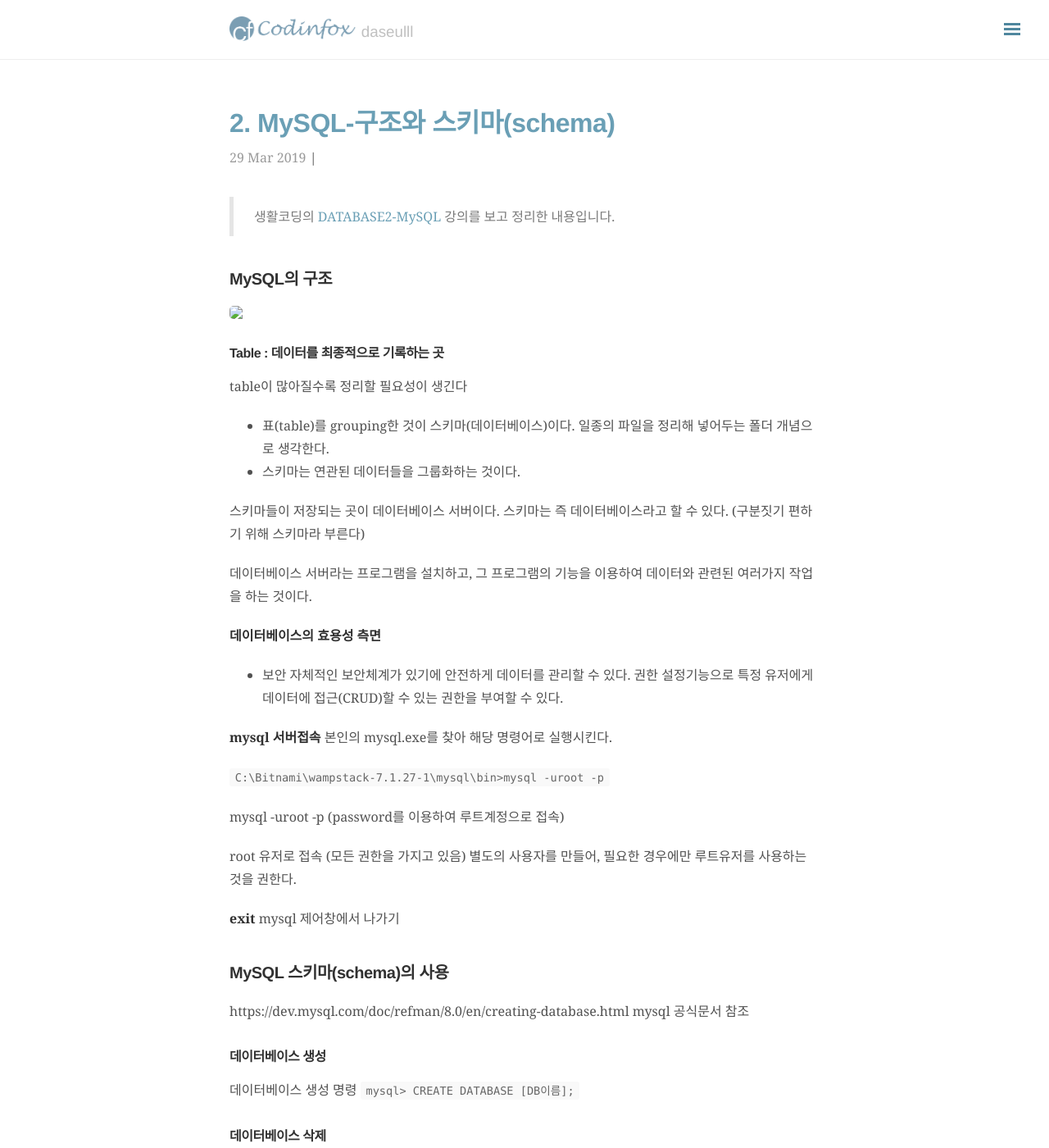
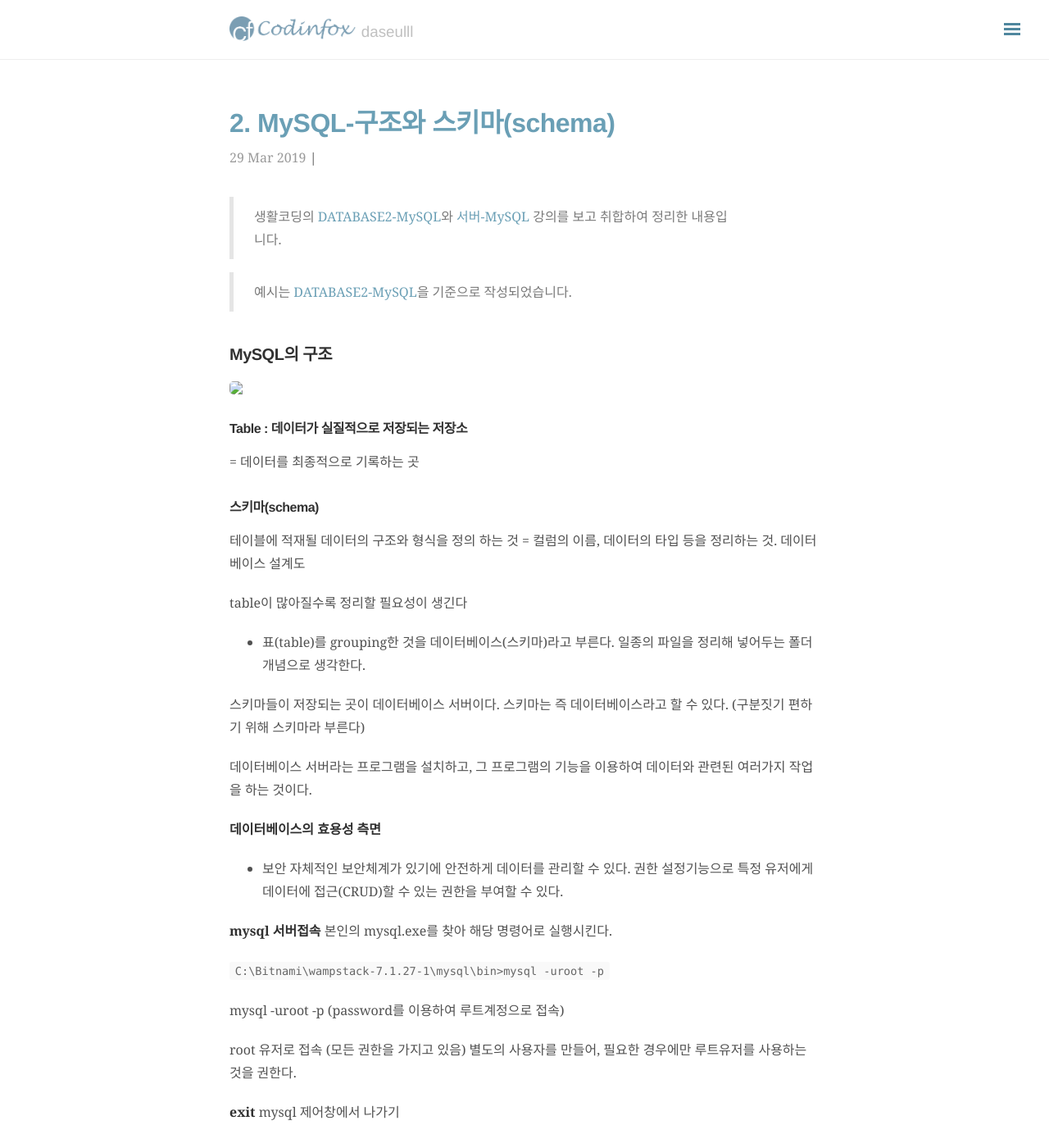
Before and after one commit to daseulll/daseulll.github.io, a Jekyll site: the page built from _posts/Database/19-03-29-mysql_2.md, in a window 1280 px wide and 1400 px high. Shown: the whole window at 82% size. Built offline with Jekyll 4.4.1, drawn with Linux system fonts in a browser that asks for light colours; nearby versions of some CDN libraries; comment, search, counter and statistics services are not loaded; some of the changed text lies outside the part shown.

Commit message:
Add posts

```diff
--- a/_posts/Database/19-03-29-mysql_2.md
+++ b/_posts/Database/19-03-29-mysql_2.md
@@ -5,17 +5,23 @@ date:   2019-03-29 22:00 +0900
 categories: Database
 ---
 
-> 생활코딩의 [DATABASE2-MySQL](https://opentutorials.org/course/3161) 강의를 보고 정리한 내용입니다.
+> 생활코딩의 [DATABASE2-MySQL](https://opentutorials.org/course/3161)와 [서버-MySQL](https://opentutorials.org/course/195) 강의를 보고 취합하여 정리한 내용입니다.
+
+> 예시는  [DATABASE2-MySQL](https://opentutorials.org/course/3161)을 기준으로 작성되었습니다.
 
 ## MySQL의 구조
 
 <img src="/_assets/images/database.png">
 
-#### Table : 데이터를 최종적으로 기록하는 곳
+#### Table : 데이터가 실질적으로 저장되는 저장소
+= 데이터를 최종적으로 기록하는 곳
+
+#### 스키마(schema)
+테이블에 적재될 데이터의 구조와 형식을 정의 하는 것
+= 컬럼의 이름, 데이터의 타입 등을 정리하는 것. 데이터베이스 설계도
 
 table이 많아질수록 정리할 필요성이 생긴다
-- 표(table)를 grouping한 것이 스키마(데이터베이스)이다. 일종의 파일을 정리해 넣어두는 폴더 개념으로 생각한다.
-- 스키마는 연관된 데이터들을 그룹화하는 것이다.
+- 표(table)를 grouping한 것을 데이터베이스(스키마)라고 부른다. 일종의 파일을 정리해 넣어두는 폴더 개념으로 생각한다.
 
 
 스키마들이 저장되는 곳이 데이터베이스 서버이다.
@@ -49,6 +55,8 @@ mysql 제어창에서 나가기
 
 
 ## MySQL 스키마(schema)의 사용
+**스키마** : 데이터가 실질적으로 적재되는 테이블들을 분류하는 상위 개념
+=> 관련있는 테이블들을 그룹화 한 것
 
 https://dev.mysql.com/doc/refman/8.0/en/creating-database.html
 mysql 공식문서 참조
@@ -58,6 +66,10 @@ mysql 공식문서 참조
 데이터베이스 생성 명령
 `mysql> CREATE DATABASE [DB이름];`
 
+언어 인코딩을 지정하는 경우
+`CREATE DATABASE database_name CHARACTER SET utf8 COLLATE utf8_general_ci;`
+
+
 ### 데이터베이스 삭제
 데이터베이스 삭제 명령
 `mysql> DROP DATABASE [IF EXISTS] database_name;`
@@ -65,8 +77,12 @@ mysql 공식문서 참조
 
 ### DATABASE 목록 확인
 데이터베이스 목록 보기
-`mysql> SHOW DATABASES`
+`mysql> SHOW DATABASES;`
 
 ## MySQL에 작업할 DATABASE 지정하기
-`mysql> USE <DB이름>`
+`mysql> USE database_name;`
 mysql에게 작업할 DB를 알려주는 명령으로서, 이후 입력되는 명령어들은 해당 스키마 안에 있는 표(table)을 대상으로 실행된다.
+
+## 데이터베이스 구조(스키마) 보기
+
+`mysql>DESC table_name;`
```
Also changed, not shown: _posts/CS/19-03-30-0_computer-science.md (added, +144 -0 lines), _posts/Database/19-03-29-mysql_1.md (+3 -1 lines), _posts/Database/19-03-29-mysql_3.md (+12 -4 lines), _posts/TIL/19-03-29-TIL4.md (added, +30 -0 lines).
